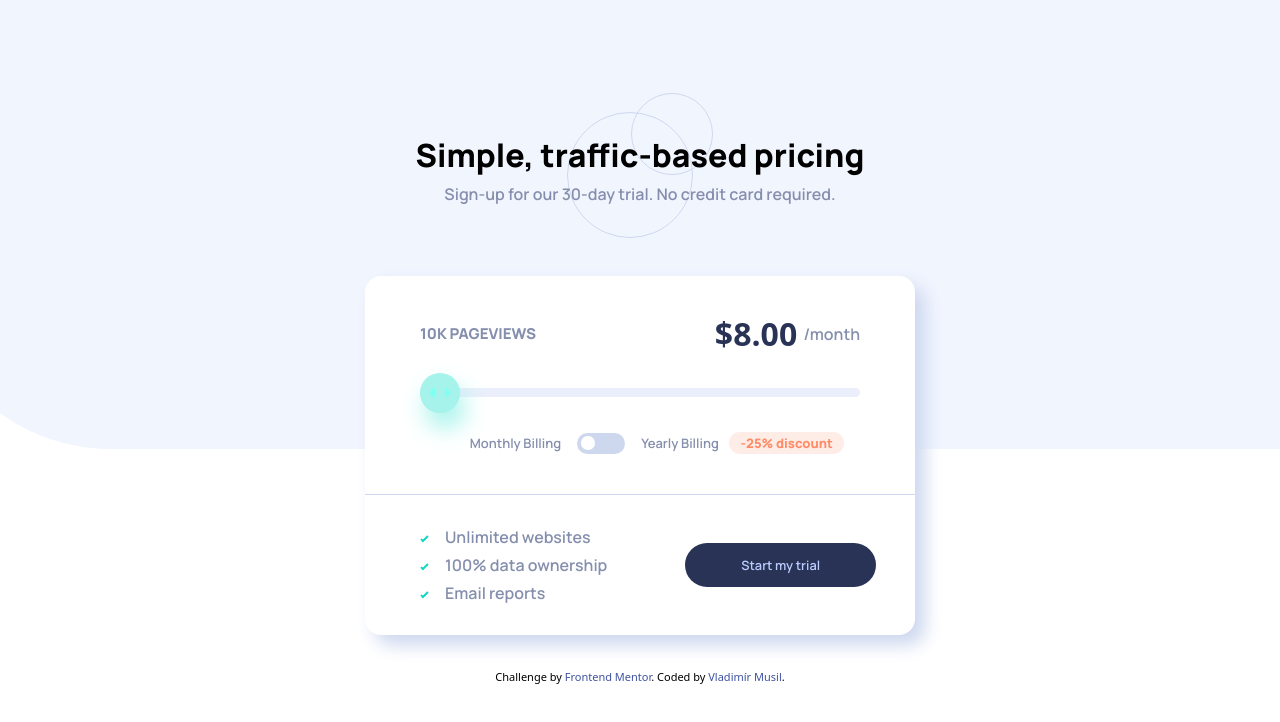
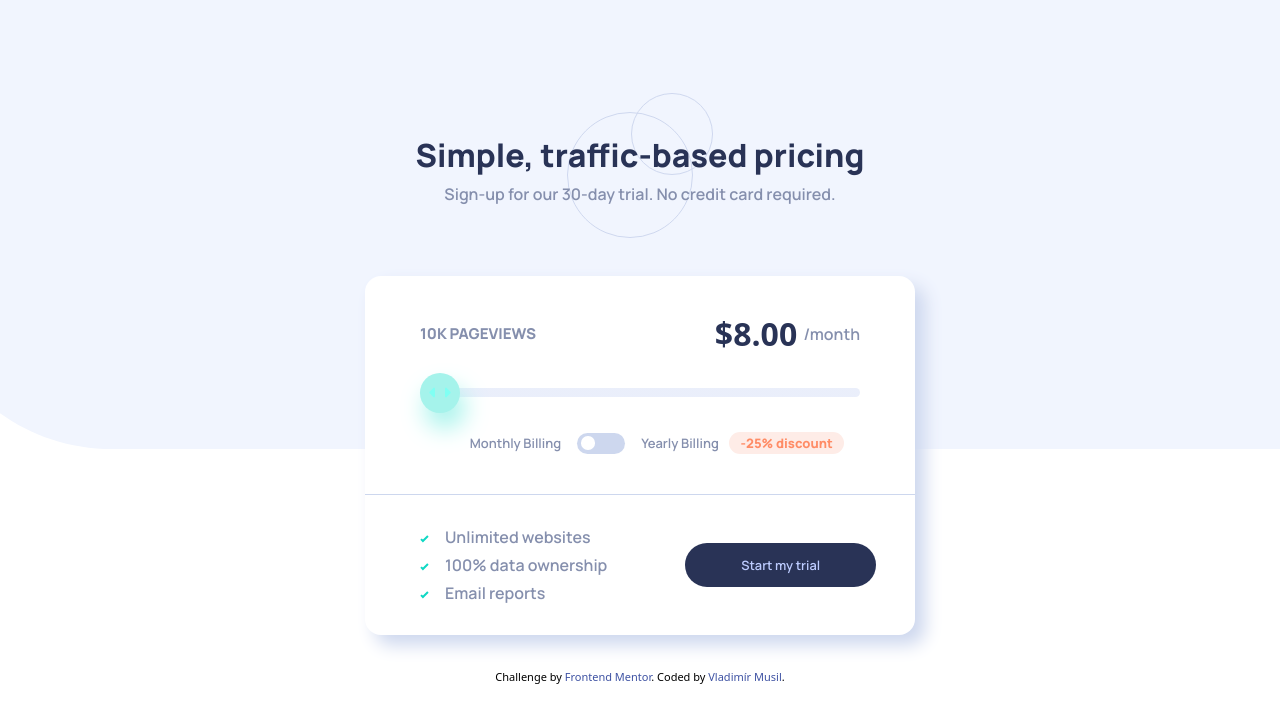
Before and after one commit to M-Vlado/Interactive_pricing_component, a plain HTML site: page index.html in a window 1280 px wide. Shown: the top 722 px of the page. Drawn offline with nearby package versions, Linux system fonts and the light colour scheme.

Commit message:
Project uploaded

```diff
--- a/css/style.css
+++ b/css/style.css
@@ -73,6 +73,7 @@ header {
 
 header h1 {
     order: 1;
+    color: var(--dark-desaturated-blue-text-and-cta-background);
 
 }
 
```
Also changed, not shown: README.md.
